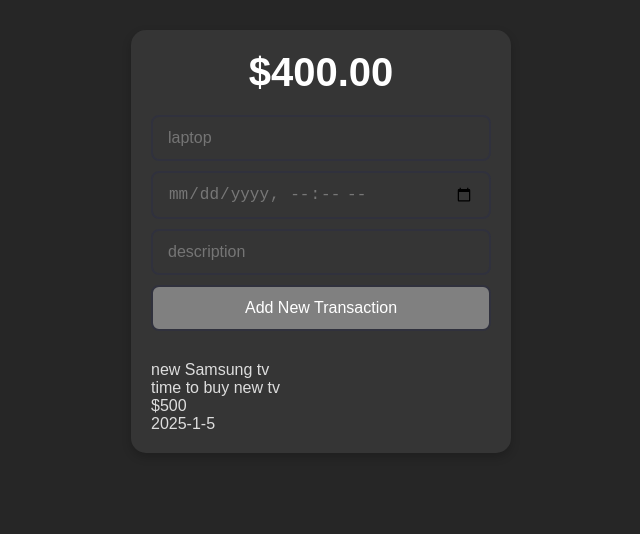
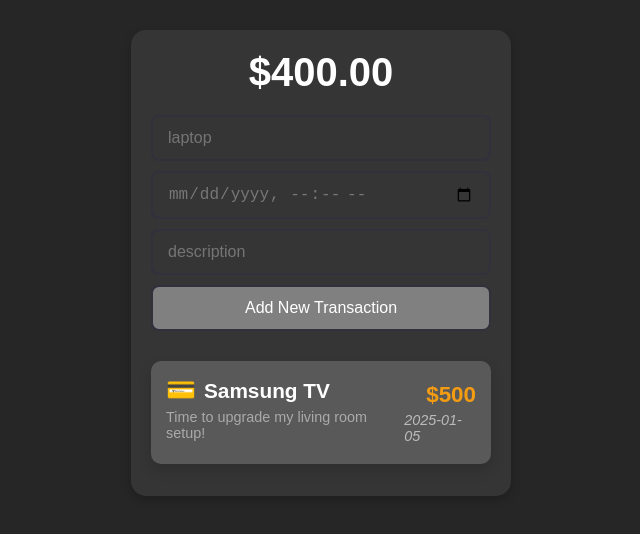
Before and after one commit to joswin18/Money-Tracker, a React (Create React App) app: page / in a window 1280 px wide. Shown: the top 534 px of the page, without its empty margins (319-959 px from the left). Built offline with nearby package versions, Linux system fonts and the light colour scheme.

Commit message:
transaction style change

```diff
--- a/src/App.css
+++ b/src/App.css
@@ -68,6 +68,9 @@
   background-color:darkgray;
 }
 
+
+
+/* Transaction Styles */
 .transactions {
   margin-top: 20px;
 }
@@ -75,45 +78,88 @@
 .transaction {
   display: flex;
   justify-content: space-between;
-  padding: 12px;
-  margin-bottom: 10px;
-  background: #2b343e;
-  border-radius: 8px;
-  box-shadow: 0 4px 8px rgba(0, 0, 0, 0.1);
+  padding: 15px;
+  margin-bottom: 12px;
+  background: rgb(89, 89, 89);
+  border-radius: 10px;
+  box-shadow: 0 6px 14px rgba(0, 0, 0, 0.15);
   transition: transform 0.3s ease, background-color 0.3s ease;
 }
 
 .transaction:hover {
-  transform: translateY(-5px);
-  background-color: #353f4d;
+  transform: translateY(-8px);
+  background-color: rgb(63, 63, 63);
 }
 
-.transaction .left,
+.transaction .left {
+  display: flex;
+  flex-direction: column;
+  justify-content: space-between;
+}
+
+.transaction .left .name {
+  font-size: 1.3rem;
+  font-weight: 600;
+  color: #fff;
+  margin-bottom: 5px;
+}
+
+.transaction .left .description {
+  font-size: 0.9rem;
+  color: #aaa;
+  margin-bottom: 8px;
+}
+
 .transaction .right {
   display: flex;
   flex-direction: column;
-}
-
-.transaction .left .name {
-  font-size: 1.1rem;
-  font-weight: bold;
-  color: #fff;
-}
-
-.transaction .left .description {
-  font-size: 0.8rem;
-  color: #888;
+  justify-content: center;
+  align-items: flex-end;
 }
 
 .transaction .right .price {
-  font-size: 1.2rem;
-  font-weight: bold;
+  font-size: 1.4rem;
+  font-weight: 700;
   color: #56ccf2;
-  text-align: right;
+  margin-bottom: 4px;
 }
 
 .transaction .right .datetime {
+  font-size: 0.85rem;
+  color: #bbb;
+}
+
+/* Adding icons to the transactions */
+.transaction .left .name:before {
+  content: '💳'; /* Icon example */
+  margin-right: 8px;
+  font-size: 1.5rem;
+  color: #56ccf2;
+}
+
+/* Date & time Styling */
+.transaction .right .datetime {
   font-size: 0.9rem;
   color: #bbb;
-  text-align: right;
+  font-style: italic;
 }
+
+.transaction .right .price {
+  font-size: 1.4rem;
+  font-weight: 700;
+  color: #f39c12;
+}
+
+/* Responsive */
+@media screen and (max-width: 400px) {
+  .transaction {
+    flex-direction: column;
+    align-items: center;
+  }
+
+  .transaction .left,
+  .transaction .right {
+    align-items: center;
+    text-align: center;
+  }
+}
--- a/src/App.js
+++ b/src/App.js
@@ -18,16 +18,17 @@
         </button>
       </form>
       <div className='transactions'>
-          <div className='Transaction'>
-            <div className="left">
-              <div className="name">new Samsung tv</div>
-              <div className="description">time to buy new tv</div>
-            </div>
-            <div className="right">
-              <div className="price">$500</div>
-              <div className="datetime">2025-1-5</div>
-            </div>
-          </div>
+      <div class="transaction">
+        <div class="left">
+          <div class="name">Samsung TV</div>
+          <div class="description">Time to upgrade my living room setup!</div>
+        </div>
+        <div class="right">
+          <div class="price">$500</div>
+          <div class="datetime">2025-01-05</div>
+        </div>
+      </div>
+
       </div>
     </main>
   );
```
